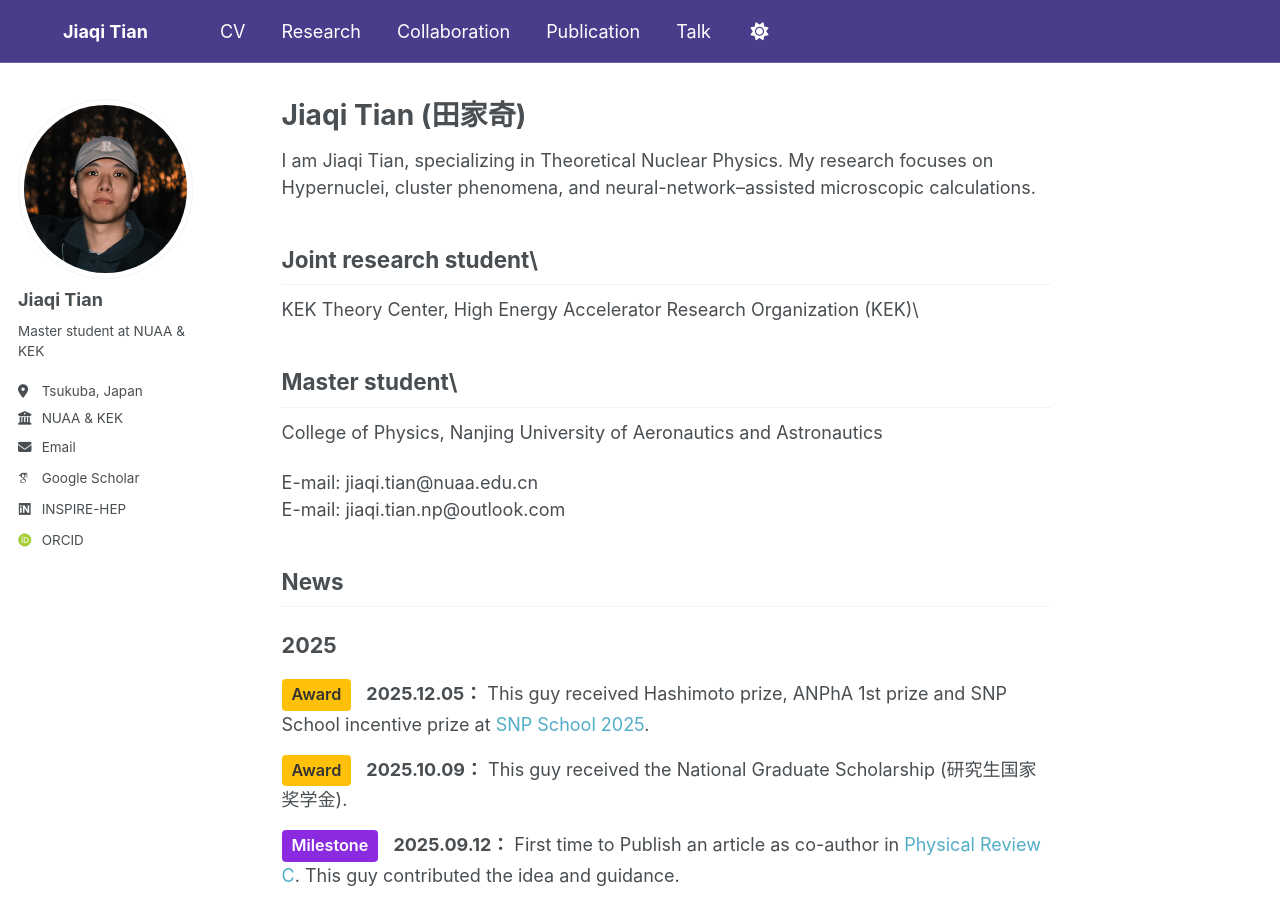
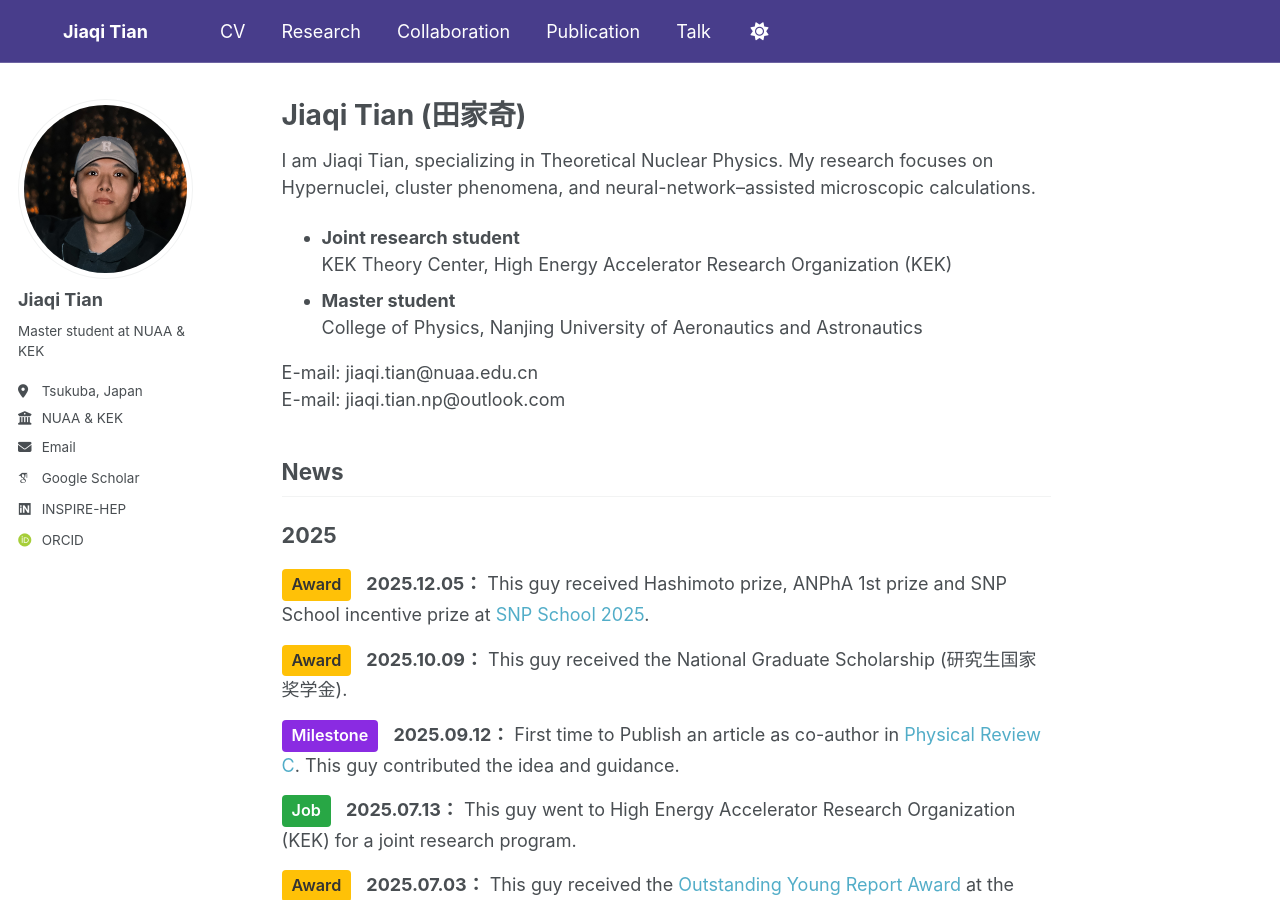
Before and after one commit to T-plus7/JiaqiTian.github.io, a Jekyll site: the page built from _pages/about.md, in a window 1280 px wide and 900 px high. Built offline with Jekyll 4.4.1, drawn with Linux system fonts in a browser that asks for light colours; some web fonts are replaced; a script bundle is joined from its source files by our own code; library files that are not in the unit come from our copies.

```diff
--- a/_config.yml
+++ b/_config.yml
@@ -9,7 +9,7 @@
 # Basic Site Settings
 locale                   : "en-US"
 site_theme               : "default" # Currently available options are "default", "air"
-title                    : "Jiaqi Tian-Theoretical Nuclear Physics"
+title                    : "Tian's Homepage"
 title_separator          : "-"
 name                     : &name "Jiaqi Tian"
 description              : &description "Personal academic website of Jiaqi Tian. Researching Hypernuclei, Cluster Models, and AI-driven physics."
--- a/_pages/about.md
+++ b/_pages/about.md
@@ -10,10 +10,9 @@ redirect_from:
 <h1>Jiaqi Tian (田家奇)</h1>
 
 I am Jiaqi Tian, specializing in Theoretical Nuclear Physics. My research focuses on Hypernuclei, cluster phenomena, and neural-network–assisted microscopic calculations.
-
-## Joint research student\\
-KEK Theory Center, High Energy Accelerator Research Organization (KEK)\\
-## Master student\\
+*   **Joint research student**\\
+KEK Theory Center, High Energy Accelerator Research Organization (KEK)
+*   **Master student**\\
 College of Physics, Nanjing University of Aeronautics and Astronautics
 
 E-mail: jiaqi.tian@nuaa.edu.cn\\
```
